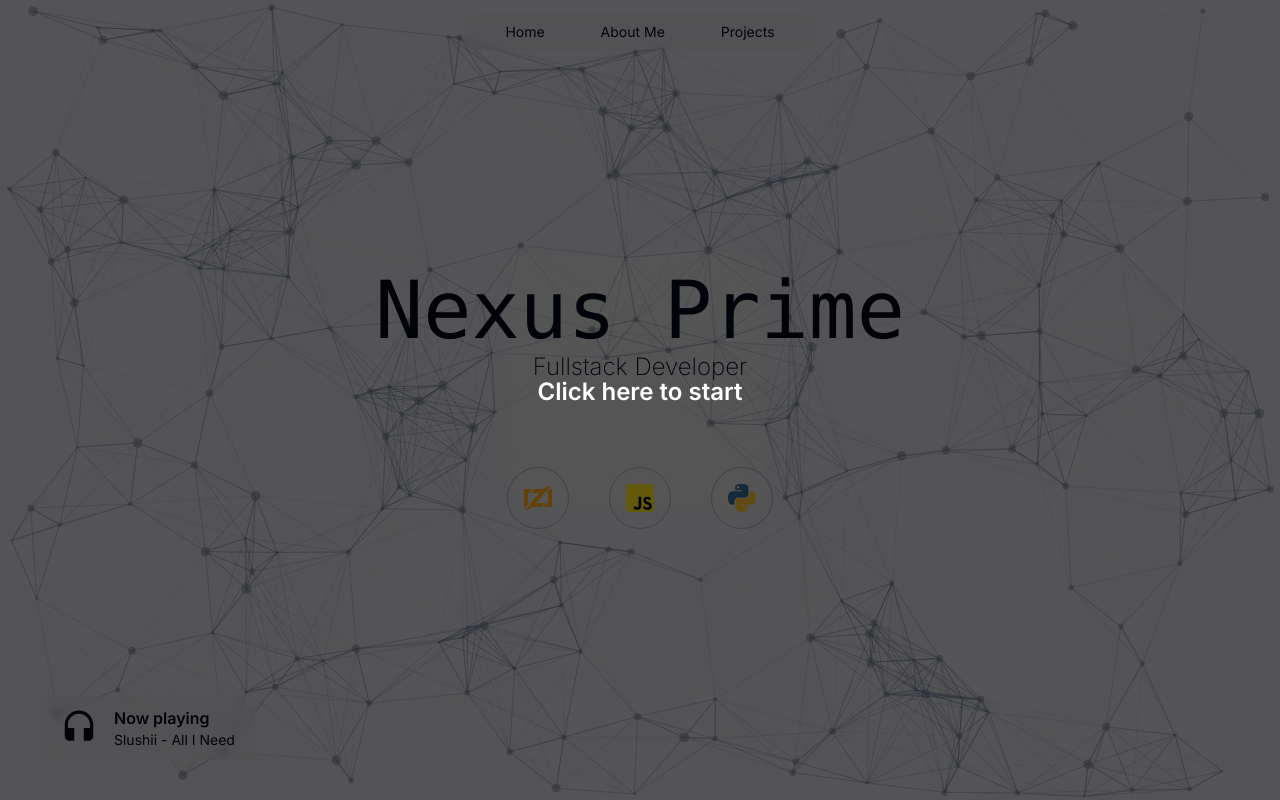
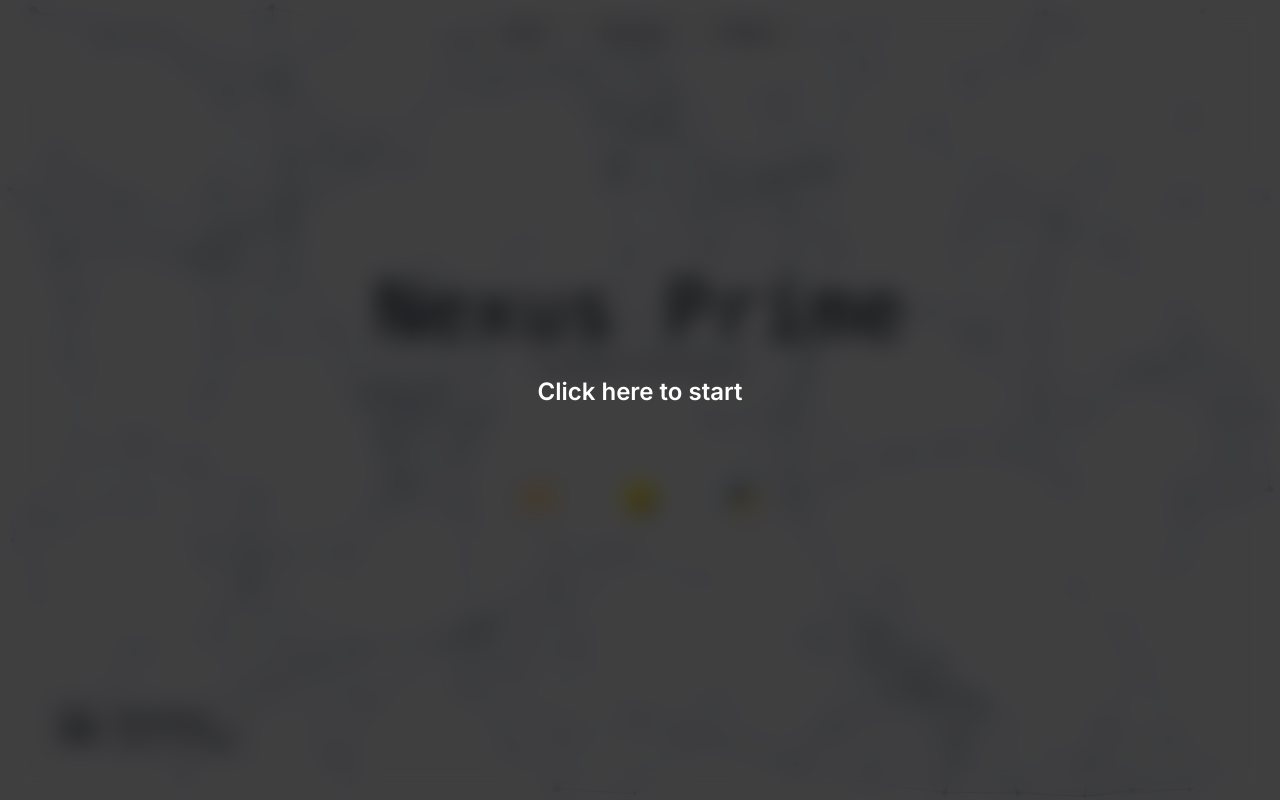
Before and after one commit to nexusprime-here/portfolio, a Next.js app: page / in a window 1280 px wide. Built offline with nearby package versions, Linux system fonts and the light colour scheme.

Commit message:
added blur to modal

```diff
--- a/src/components/StartModal.tsx
+++ b/src/components/StartModal.tsx
@@ -11,7 +11,7 @@ function StartModal() {
 
   return (
     <div
-      className={`fixed top-0 left-0 w-full h-full flex justify-center items-center bg-black bg-opacity-60 z-[60] ${
+      className={`fixed top-0 left-0 w-full h-full flex justify-center items-center bg-black bg-opacity-70 backdrop-blur-md z-[60] ${
         isOpen ? 'block' : 'hidden'
       }`}
 	  onClick={closeModal}
```
